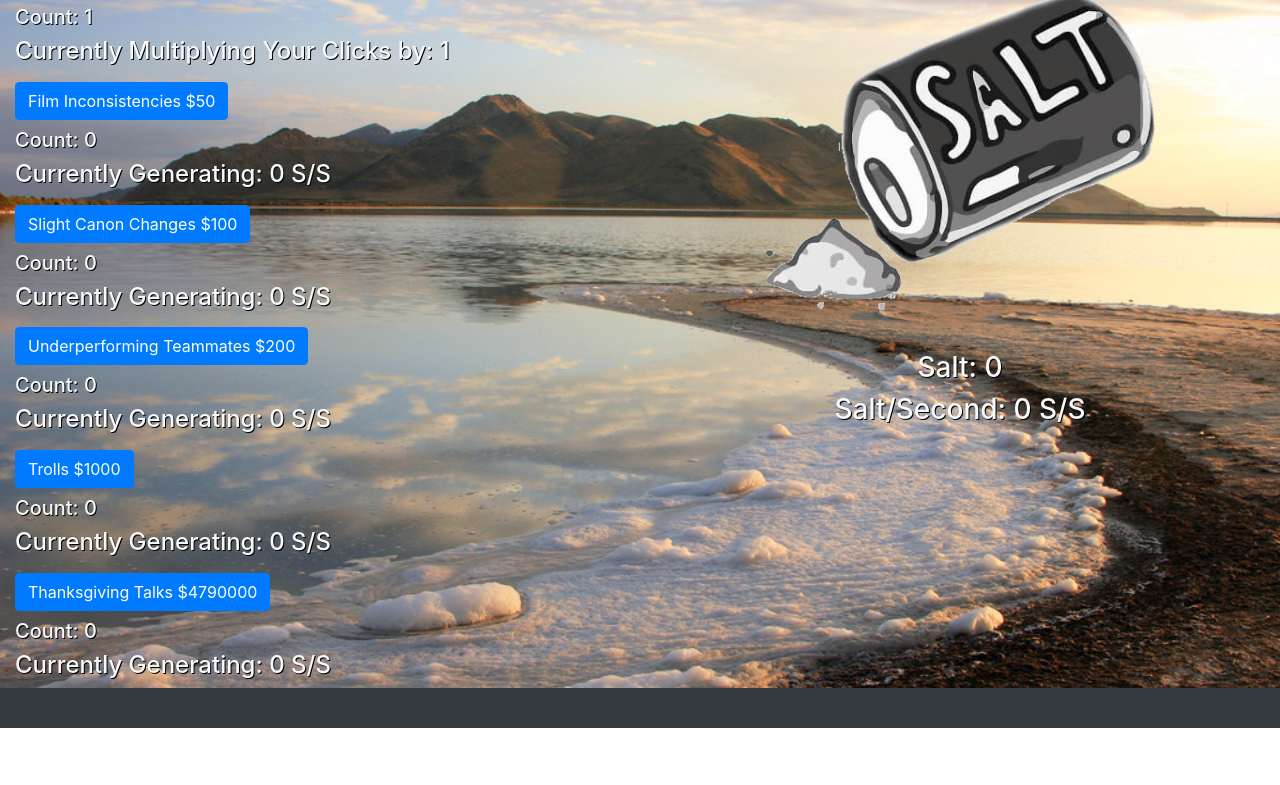
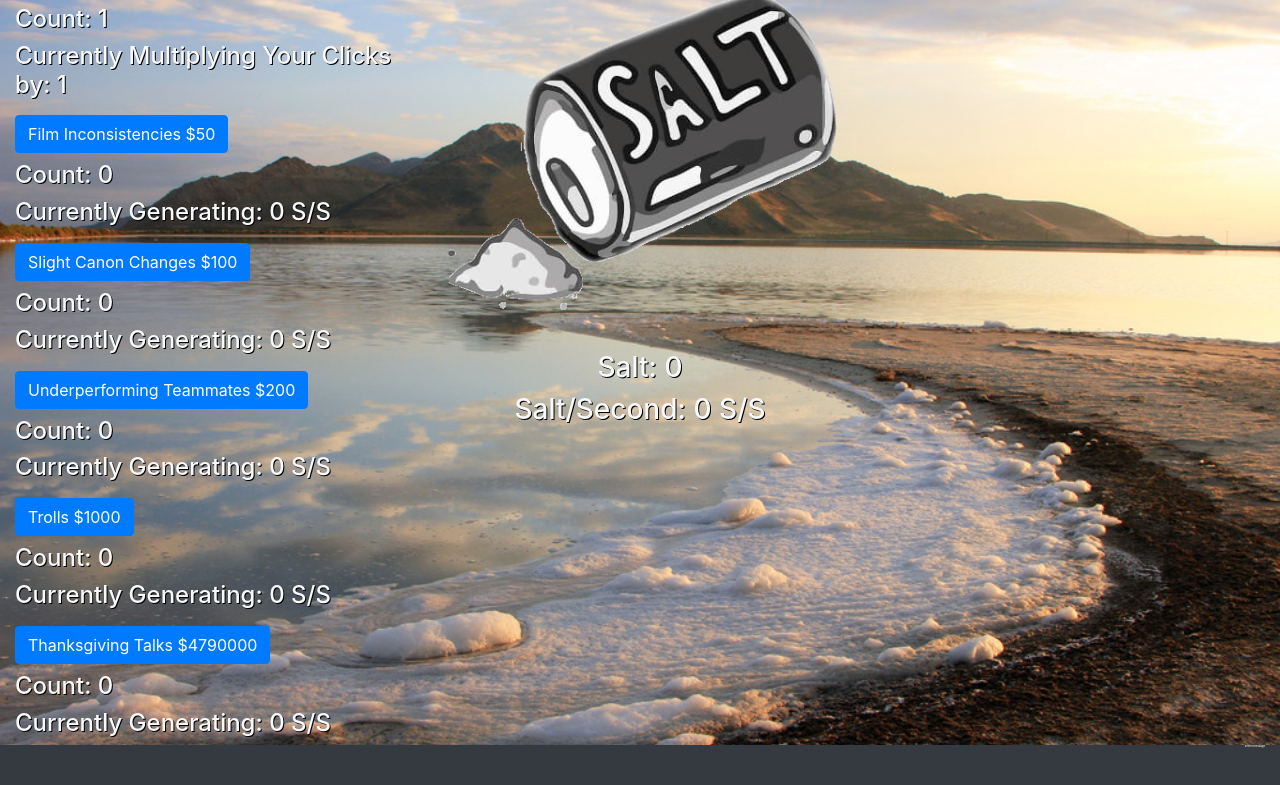
Before and after one commit to SamuelJTaylor22/Salt_Miner, a plain HTML site: page index.html in a window 1280 px wide. Shown: the part 105-890 px from the top of the page. Before the commit the page ends 833 px from the top, so only its background shows below. Drawn offline with nearby package versions, Linux system fonts and the light colour scheme.

Commit message:
cleanup, new formula

```diff
--- a/app.js
+++ b/app.js
@@ -14,8 +14,9 @@ let film = {
   baseMult: 0,
   upgradeMult: 1,
   gen: 0,
+  ogprice: 50,
   price: 50,
-  inflation: 1.2
+  inflation: 1.02
 }
 
 let canon = {
@@ -25,8 +26,9 @@ let canon = {
   baseMult: 0,
   upgradeMult: 1,
   gen: 0,
+  ogprice: 100,
   price: 100,
-  inflation: 1.3
+  inflation: 1.03
 }
 
 let team = {
@@ -36,8 +38,9 @@ let team = {
   baseMult: 0,
   upgradeMult: 1,
   gen: 0,
+  ogprice: 200,
   price: 200,
-  inflation: 1.4
+  inflation: 1.04
 }
 
 let troll = {
@@ -47,8 +50,9 @@ let troll = {
   baseMult: 0,
   upgradeMult: 1,
   gen: 0,
+  ogprice: 1000,
   price: 1000,
-  inflation: 1.5
+  inflation: 1.05
 }
 
 let politics ={
@@ -58,6 +62,7 @@ let politics ={
   baseMult: 0,
   upgradeMult: 1,
   gen: 0,
+  ogprice: 4790000,
   price: 4790000,
   inflation: 1.1
 }
@@ -75,9 +80,12 @@ function buy(object){
     object.count++
     object.baseMult += object.multperBuy
     object.gen = object.upgradeMult*object.baseMult
-    object.price = Math.floor(Math.pow(object.price, object.inflation))
+    object.price = object.ogprice + Math.floor(Math.pow(object.price, object.inflation))
     drawUpgrade(object)
     drawScore()
+    }
+    else{
+      alert("Not enough Salt!")
     }
 }
 
@@ -87,7 +95,7 @@ function buyShaker(){
   shaker.count++
   shaker.baseMult++
   shaker.mult = shaker.upgradeMult*shaker.baseMult
-  shaker.price = Math.floor(Math.pow(shaker.price, 1.1))
+  shaker.price = 10+ Math.floor(Math.pow(shaker.price, 1.005))
   }
   else{
     alert("Not enough Salt!")
--- a/index.html
+++ b/index.html
@@ -16,34 +16,34 @@
   </header>
   <main class="container-fluid text-light text-shadow">
     <section class="row">
-      <div class="col-6 d-flex flex-column">
+      <div class="col-4 d-flex flex-column">
         <div>
           <button type="button" class="btn btn-primary my-2" id="Shakers" onclick="buyShaker()">Shakers <span id="shakerPrice"></span></button>
-          <h5 id="shakerCount">Count: 1</h5>
+          <h4 id="shakerCount">Count: 1</h4>
           <h4 id="shakerMult">Currently Multiplying Your Clicks by: 1</h4>
         </div>
         <div>
-          <button type="button" class="btn btn-primary my-2" id="filmButton" onclick="buy(film)">Film Inconsistencies<span id="filmPrice"></span></button > <h5 id="filmCount">Count: 0</h5>
+          <button type="button" class="btn btn-primary my-2" id="filmButton" onclick="buy(film)">Film Inconsistencies<span id="filmPrice"></span></button > <h4 id="filmCount">Count: 0</h4>
           <h4 id="filmGen">Currently Generating 0 S/S</h4>
         </div>
         <div>
-          <button type="button" class="btn btn-primary my-2" id="canonButton" onclick="buy(canon)">Slight Canon Changes<span id="canonPrice"></span></button><h5 id="canonCount">Count: 0</h5>
+          <button type="button" class="btn btn-primary my-2" id="canonButton" onclick="buy(canon)">Slight Canon Changes<span id="canonPrice"></span></button><h4 id="canonCount">Count: 0</h4>
           <h4 id="canonGen">Currently Generating 0 S/S</h4>
         </div>
         <div>
-          <button type="button" class="btn btn-primary my-2" id="badTeamButton" onclick="buy(team)">Underperforming Teammates<span id="teamPrice"></span></button><h5 id="teamCount">Count: 0</h5>
+          <button type="button" class="btn btn-primary my-2" id="badTeamButton" onclick="buy(team)">Underperforming Teammates<span id="teamPrice"></span></button><h4 id="teamCount">Count: 0</h4>
           <h4 id="teamGen">Currently Generating 0 S/S</h4>
         </div>
         <div>
-          <button type="button" class="btn btn-primary my-2" id="trollButton" onclick="buy(troll)">Trolls<span id="trollPrice"></span></button><h5 id="trollCount">Count: 0</h5>
+          <button type="button" class="btn btn-primary my-2" id="trollButton" onclick="buy(troll)">Trolls<span id="trollPrice"></span></button><h4 id="trollCount">Count: 0</h4>
           <h4 id="trollGen">Currently Generating 0 S/S</h4>
         </div>
         <div>
-          <button type="button" class="btn btn-primary my-2" id="politicsButton" onclick="buy(politics)">Thanksgiving Talks<span id="politicsPrice"></span></button><h5 id="politicsCount">Count: 0</h5>
+          <button type="button" class="btn btn-primary my-2" id="politicsButton" onclick="buy(politics)">Thanksgiving Talks<span id="politicsPrice"></span></button><h4 id="politicsCount">Count: 0</h4>
           <h4 id="politicsGen">Currently Generating 0 S/S</h4>
         </div>
       </div>
-      <div class="col-6">
+      <div class="col-4">
         <section class="row text-center">
           <div class="col-12">
             <img src="./pjsalt.png" onclick="mine()" alt="">
@@ -59,7 +59,11 @@
     </section>
   </main>
   <footer class="container-fluid bg-dark">
-
+    <div class="row">
+      <div class="col d-flex justify-content-end text-light align-items-end">
+        <h5 class="secret">secret message</h5>
+      </div>
+    </div>
 
     </section>
   </footer>
--- a/style.css
+++ b/style.css
@@ -15,3 +15,7 @@ footer{
  .text-shadow{
    text-shadow: 1px 1px black;
  }
+
+ .secret{
+   font-size: 2pt;
+ }
```
